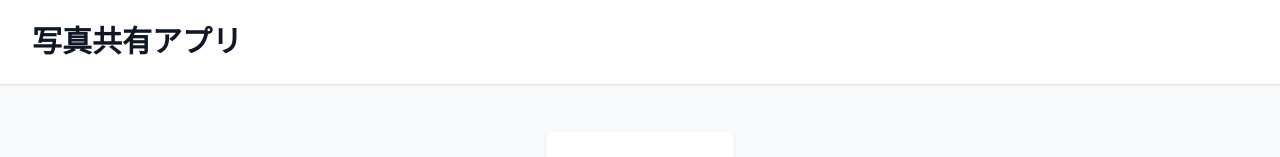
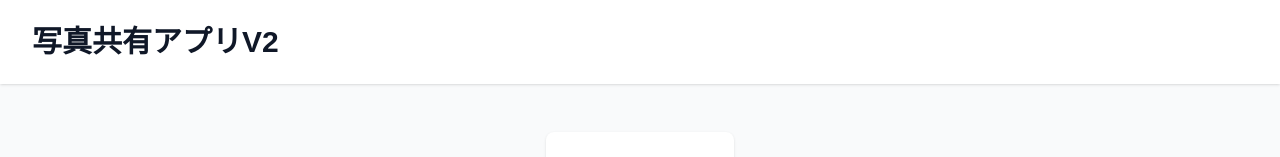
Before and after one commit to takenori113/photo-share, a Next.js app: page /photos/1 in a window 1280 px wide. Shown: the top 157 px of the page. Built offline with nearby package versions, Linux system fonts and the light colour scheme.

Commit message:
fix: update header title to reflect version 2 of the photo sharing app

```diff
--- a/app/photos/[id]/page.tsx
+++ b/app/photos/[id]/page.tsx
@@ -28,7 +28,7 @@ export default async function PhotoPage({
       <header className="bg-white dark:bg-gray-800 shadow">
         <div className="max-w-7xl mx-auto py-6 px-4 sm:px-6 lg:px-8">
           <h1 className="text-3xl font-bold text-gray-900 dark:text-white">
-            写真共有アプリ
+            写真共有アプリV2
           </h1>
         </div>
       </header>
```
